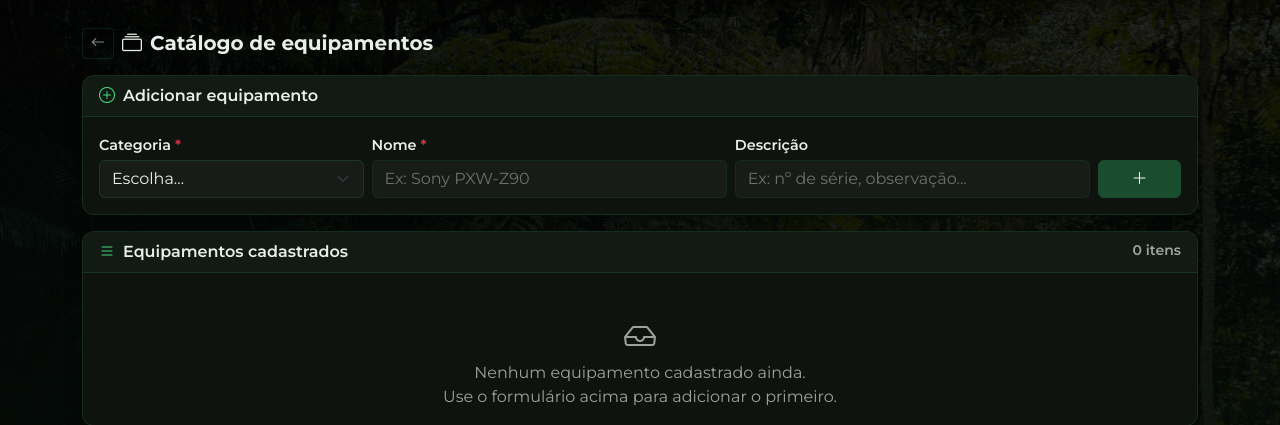
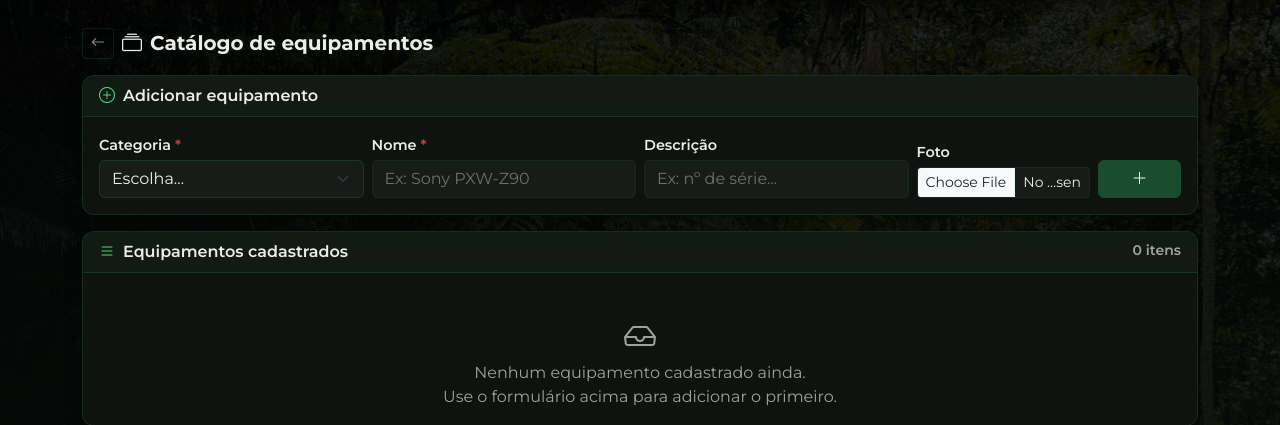
Before and after one commit to Leovilela88/equipamentostg, a Flask app: page /admin in a window 1280 px wide. Shown: the part 80-505 px from the top of the page. Run offline with Flask 3, Linux system fonts and the light colour scheme; data that the repository does not hold is empty.

Commit message:
Foto no catalogo de equipamentos + busca no dashboard
Catalogo:
- Nova coluna foto_url em catalogo (migracao automatica)
- Formulario aceita upload de imagem
- Thumbnail (42x42) ao lado de cada item na listagem do admin
- Thumbnail menor (28x28) ao lado do checkbox no formulario de saida
- Fotos vao para o R2 com prefixo 'cat_'

Busca:
- Campo de busca no topo do dashboard
- Pesquisa em pauta, cinegrafista, reporter, destino e equipamentos
- Funciona junto com filtros de status
- Badge mostra termo buscado, com botao X para limpar
- Estado vazio diferenciado quando busca nao retorna nada

Co-Authored-By: Claude Opus 4.7 <noreply@anthropic.com>

```diff
--- a/app.py
+++ b/app.py
@@ -142,9 +142,14 @@ def init_db():
                 categoria TEXT NOT NULL,
                 nome      TEXT NOT NULL,
                 descricao TEXT,
+                foto_url  TEXT,
                 criado_em TEXT DEFAULT (datetime('now','localtime'))
             )
         """)
+        # Migração: garante coluna foto_url em bancos antigos
+        cols = [r["name"] for r in conn.execute("PRAGMA table_info(catalogo)").fetchall()]
+        if "foto_url" not in cols:
+            conn.execute("ALTER TABLE catalogo ADD COLUMN foto_url TEXT")
         conn.commit()
 
 
@@ -184,26 +189,37 @@ app.jinja_env.globals["formatar_periodo"] = formatar_periodo
 @app.route("/")
 def index():
     status_filter = request.args.get("status", "todos")
+    q = request.args.get("q", "").strip()
+
+    where, params = [], []
+    if status_filter == "reservado":
+        where.append("status='Reservado'")
+        order = "data_inicio ASC, criado_em DESC"
+    elif status_filter == "em_campo":
+        where.append("status='Em campo'")
+        order = "criado_em DESC"
+    elif status_filter == "devolvido":
+        where.append("status='Devolvido'")
+        order = "devolvido_em DESC"
+    else:
+        order = ("CASE status WHEN 'Reservado' THEN 1 WHEN 'Em campo' THEN 2 ELSE 3 END, "
+                 "criado_em DESC")
+
+    if q:
+        where.append("("
+                     "pauta LIKE ? OR cinegrafista LIKE ? "
+                     "OR COALESCE(reporter,'') LIKE ? "
+                     "OR COALESCE(destino,'')  LIKE ? "
+                     "OR COALESCE(equipamentos,'') LIKE ?)")
+        like = f"%{q}%"
+        params.extend([like] * 5)
+
+    where_sql = (" WHERE " + " AND ".join(where)) if where else ""
+
     with get_db() as conn:
-        if status_filter == "reservado":
-            rows = conn.execute(
-                "SELECT * FROM registros WHERE status='Reservado' ORDER BY data_inicio ASC, criado_em DESC"
-            ).fetchall()
-        elif status_filter == "em_campo":
-            rows = conn.execute(
-                "SELECT * FROM registros WHERE status='Em campo' ORDER BY criado_em DESC"
-            ).fetchall()
-        elif status_filter == "devolvido":
-            rows = conn.execute(
-                "SELECT * FROM registros WHERE status='Devolvido' ORDER BY devolvido_em DESC"
-            ).fetchall()
-        else:
-            rows = conn.execute(
-                "SELECT * FROM registros ORDER BY "
-                "CASE status WHEN 'Reservado' THEN 1 WHEN 'Em campo' THEN 2 ELSE 3 END, "
-                "criado_em DESC"
-            ).fetchall()
-
+        rows = conn.execute(
+            f"SELECT * FROM registros{where_sql} ORDER BY {order}", params
+        ).fetchall()
         totais = conn.execute("""
             SELECT
                 COUNT(*) as total,
@@ -213,7 +229,8 @@ def index():
             FROM registros
         """).fetchone()
 
-    return render_template("index.html", registros=rows, status_filter=status_filter, totais=totais)
+    return render_template("index.html", registros=rows,
+                           status_filter=status_filter, totais=totais, q=q)
 
 
 @app.route("/novo", methods=["GET", "POST"])
@@ -436,10 +453,18 @@ def catalogo_novo():
         flash("Informe categoria e nome do equipamento.", "erro")
         return redirect(url_for("admin") + "#catalogo")
 
+    foto_url = None
+    file = request.files.get("foto")
+    if file and file.filename and allowed(file.filename):
+        try:
+            foto_url = upload_foto(file, prefix="cat")
+        except Exception as e:
+            flash(f"Erro ao enviar foto: {e}", "erro")
+
     with get_db() as conn:
         conn.execute(
-            "INSERT INTO catalogo (categoria, nome, descricao) VALUES (?,?,?)",
-            (categoria, nome, descricao),
+            "INSERT INTO catalogo (categoria, nome, descricao, foto_url) VALUES (?,?,?,?)",
+            (categoria, nome, descricao, foto_url),
         )
         conn.commit()
     flash(f"Equipamento '{nome}' adicionado ao catálogo.", "ok")
--- a/templates/admin.html
+++ b/templates/admin.html
@@ -19,7 +19,7 @@
     <i class="bi bi-plus-circle me-2"></i>Adicionar equipamento
   </div>
   <div class="card-body">
-    <form method="POST" action="{{ url_for('catalogo_novo') }}">
+    <form method="POST" action="{{ url_for('catalogo_novo') }}" enctype="multipart/form-data">
       <div class="row g-2 align-items-end">
         <div class="col-md-3">
           <label class="form-label small fw-semibold mb-1">Categoria <span class="text-danger">*</span></label>
@@ -30,15 +30,20 @@
             {% endfor %}
           </select>
         </div>
-        <div class="col-md-4">
+        <div class="col-md-3">
           <label class="form-label small fw-semibold mb-1">Nome <span class="text-danger">*</span></label>
           <input type="text" name="nome" class="form-control"
                  placeholder="Ex: Sony PXW-Z90" required>
         </div>
-        <div class="col-md-4">
+        <div class="col-md-3">
           <label class="form-label small fw-semibold mb-1">Descrição</label>
           <input type="text" name="descricao" class="form-control"
-                 placeholder="Ex: nº de série, observação...">
+                 placeholder="Ex: nº de série...">
+        </div>
+        <div class="col-md-2">
+          <label class="form-label small fw-semibold mb-1">Foto</label>
+          <input type="file" name="foto" class="form-control form-control-sm"
+                 accept="image/*">
         </div>
         <div class="col-md-1">
           <button type="submit" class="btn btn-primary w-100">
@@ -70,6 +75,14 @@
           </div>
           {% for item in itens %}
             <div class="cat-row">
+              {% if item.foto_url %}
+                <img src="{{ item.foto_url }}" class="cat-thumb foto-thumb"
+                     alt="{{ item.nome }}">
+              {% else %}
+                <div class="cat-thumb cat-thumb-empty">
+                  <i class="bi bi-image"></i>
+                </div>
+              {% endif %}
               <div class="nome">{{ item.nome }}</div>
               {% if item.descricao %}
                 <div class="desc d-none d-md-block">{{ item.descricao }}</div>
--- a/templates/base.html
+++ b/templates/base.html
@@ -391,7 +391,15 @@
       accent-color: var(--verde-claro);
       width: 16px; height: 16px;
     }
-    .cat-item input:checked + span { color: var(--verde-claro); font-weight: 600; }
+    .cat-item input:checked + span,
+    .cat-item input:checked ~ span { color: var(--verde-claro); font-weight: 600; }
+    .cat-item-thumb {
+      width: 28px; height: 28px;
+      border-radius: 4px;
+      object-fit: cover;
+      flex-shrink: 0;
+      border: 1px solid var(--borda);
+    }
 
     /* Card de item do catálogo no admin */
     .cat-row {
@@ -405,6 +413,18 @@
       margin-bottom: 6px;
     }
     .cat-row .nome { flex: 1; font-weight: 600; }
+    .cat-thumb {
+      width: 42px; height: 42px;
+      border-radius: 6px;
+      object-fit: cover;
+      flex-shrink: 0;
+      border: 1px solid var(--borda);
+    }
+    .cat-thumb-empty {
+      display: flex; align-items: center; justify-content: center;
+      background: rgba(255,255,255,.03);
+      color: var(--txt-mudo);
+    }
     .cat-row .cat-tag {
       font-size: .7rem;
       letter-spacing: .5px;
--- a/templates/novo.html
+++ b/templates/novo.html
@@ -119,6 +119,9 @@
                       <label class="cat-item">
                         <input type="checkbox" name="equipamentos_ids" value="{{ item.id }}"
                                {% if item.id|string in selecionados %}checked{% endif %}>
+                        {% if item.foto_url %}
+                          <img src="{{ item.foto_url }}" class="cat-item-thumb foto-thumb" alt="">
+                        {% endif %}
                         <span>{{ item.nome }}{% if item.descricao %} <small class="text-muted">— {{ item.descricao }}</small>{% endif %}</span>
                       </label>
                     {% endfor %}
```
Also changed, not shown: templates/index.html (+36 -6 lines).
